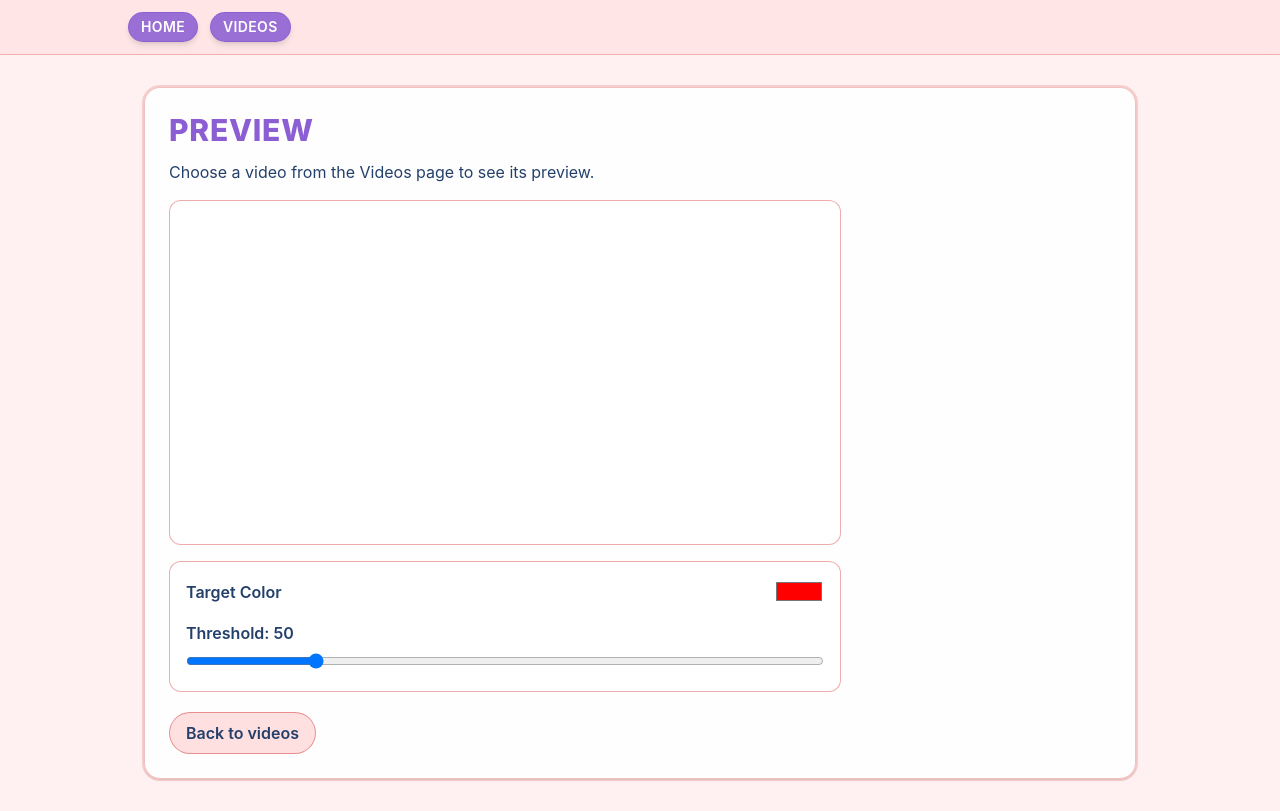
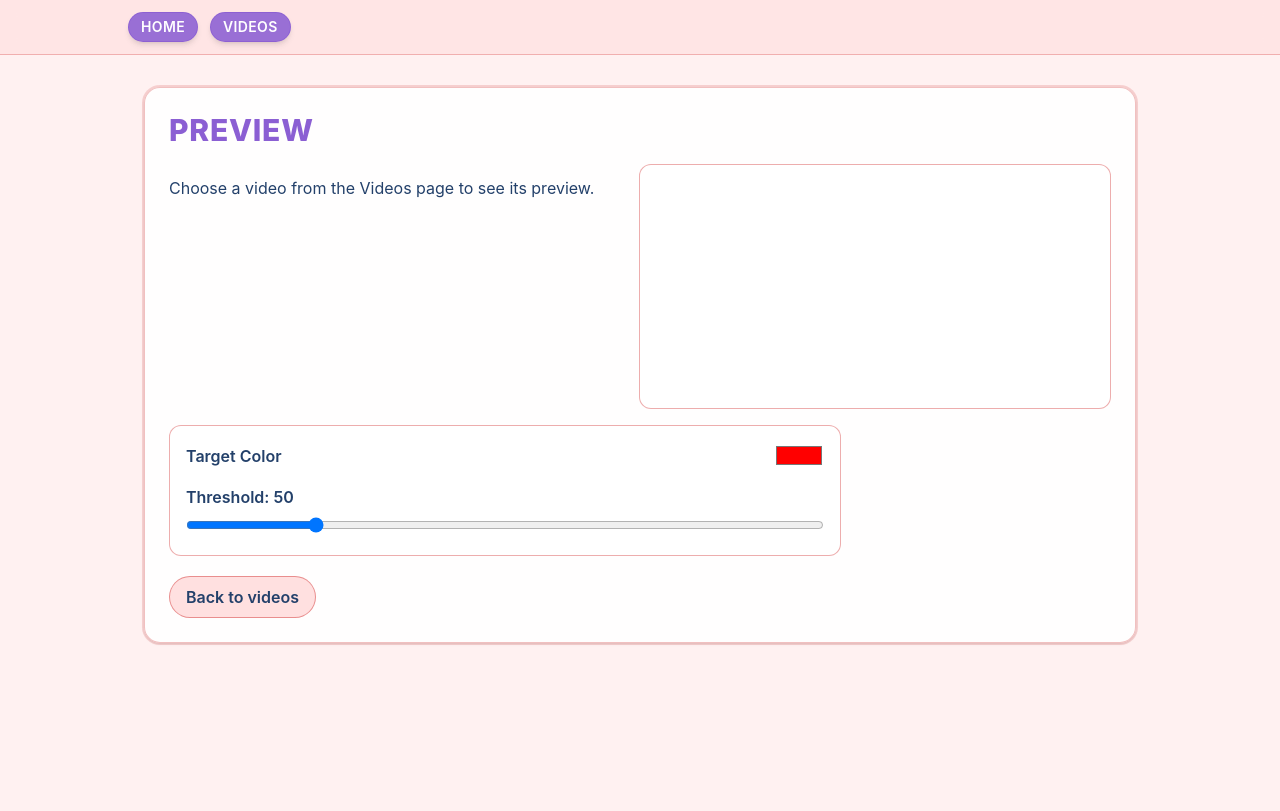
Before and after one commit to konradkelly/Salamander-Labs, a React (Vite) app: page /preview in a window 1280 px wide. Built offline with nearby package versions, Linux system fonts and the light colour scheme.

Commit message:
Refactor Preview layout for side-by-side image and canvas

```diff
--- a/src/pages/Preview.jsx
+++ b/src/pages/Preview.jsx
@@ -129,7 +129,7 @@ export default function Preview() {
   } else if (thumbnailUrl && filename) {
     content = (
       <img
-        className="mt-4 w-full max-w-2xl rounded-xl border border-accent/45 bg-white/70 p-2"
+        className="h-full w-full rounded-xl border border-accent/45 bg-white/70 object-contain p-2"
         src={thumbnailUrl}
         alt={`Thumbnail for ${filename}`}
       />
@@ -143,8 +143,10 @@ export default function Preview() {
       <h1 className="text-3xl font-extrabold uppercase tracking-wide text-secondary">
         {filename ? `Preview: ${filename}` : 'Preview'}
       </h1>
-      {content}
-      <canvas className="mt-4 w-full max-w-2xl rounded-xl border border-accent/45 bg-white/70 p-2" ref={canvasRef} />
+      <div className="mt-4 flex gap-4">
+        <div className="min-w-0 flex-1">{content}</div>
+        <canvas className="min-w-0 flex-1 rounded-xl border border-accent/45 bg-white/70 p-2" ref={canvasRef} />
+      </div>
       <div className="mt-4 grid max-w-2xl gap-4 rounded-xl border border-accent/45 bg-white/70 p-4">
         <label className="flex items-center justify-between gap-3 font-semibold text-primary" htmlFor="target-color">
           Target Color
```
